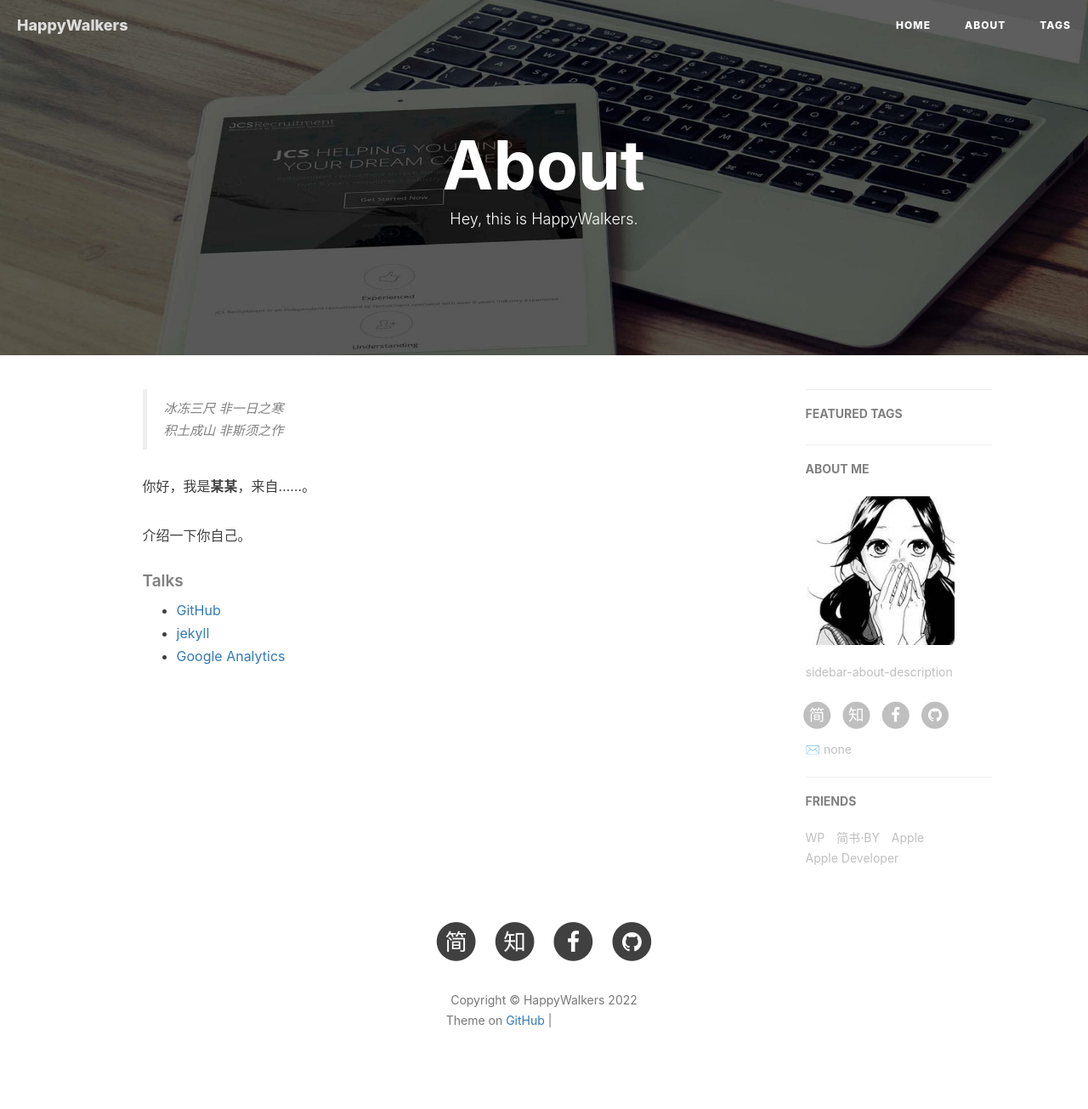
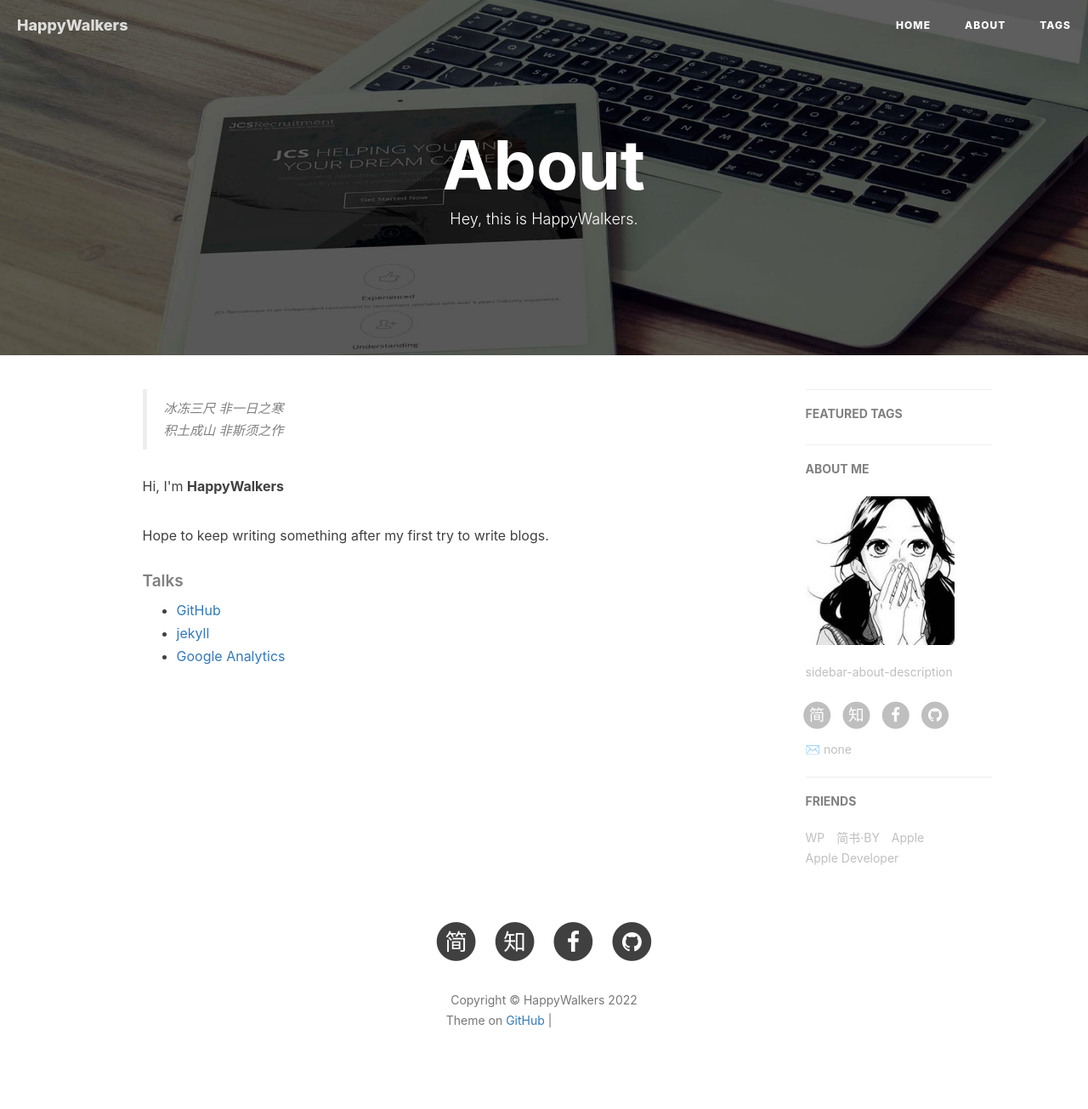
Before and after one commit to HappyWalkers/HappyWalkers.github.io, a Jekyll site: the page built from about.html, in a window 1280 px wide. Shown: the whole page at 85% size. Built offline with Jekyll 4.4.1, drawn with Linux system fonts in a browser that asks for light colours; nearby versions of some CDN libraries; comment, search, counter and statistics services are not loaded; grey boxes are pictures that could not be loaded.

Commit message:
self introduction

```diff
--- a/about.html
+++ b/about.html
@@ -18,9 +18,9 @@ header-img: "img/post-bg-rwd.jpg"
     <blockquote><p>冰冻三尺 非一日之寒<br>
     积土成山 非斯须之作</p></blockquote>
 
-    <p>你好，我是<strong>某某</strong>，来自……。</p>
+    <p>Hi, I'm <strong>HappyWalkers</strong></p>
 
-    <p>介绍一下你自己。</p>
+    <p>Hope to keep writing something after my first try to write blogs.</p>
 
 
 
```
